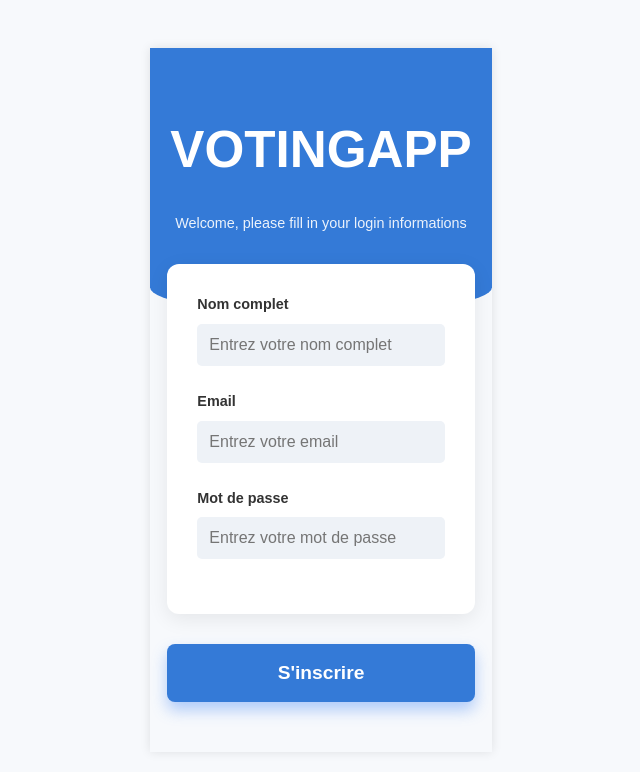
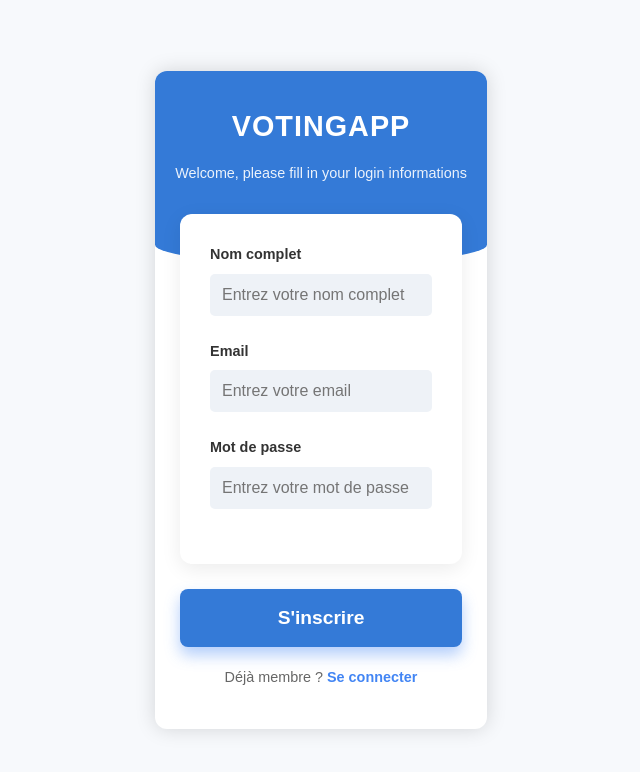
Before and after one commit to isbella-27/MyVote_appweb, a React (Vite) app: page / in a window 1280 px wide. Shown: the top 772 px of the page, without its empty margins (319-959 px from the left). Built offline with nearby package versions, Linux system fonts and the light colour scheme.

Commit message:
modification de la page register

```diff
--- a/src/Pages/Admin/Register/Register.css
+++ b/src/Pages/Admin/Register/Register.css
@@ -1,4 +1,3 @@
-
 body {
     font-family: Arial, sans-serif;
     background-color: #f7f9fc;
@@ -10,40 +9,33 @@ body {
     overflow-x: hidden;
 }
 
-
 .app-container {
     width: 100%;
-    max-width: 1000px;
+    max-width: 600px;
     position: relative;
-    z-index: 2;
-    box-shadow: 0 0 10px rgba(0, 0, 0, 0.1);
+    background-color: white;
+    box-shadow: 0 0 20px rgba(0, 0, 0, 0.15);
+    border-radius: 12px;
+    overflow: hidden;
 }
-
-.main-content {
-    width: 100%;
-    display: flex;
-    flex-direction: column;
-    align-items: center;
-    padding: 0;
-    box-sizing: border-box;
-}
-
 
 .header-area {
     width: 100%;
-    padding: 40px 20px 80px 20px;
     background-color: #347ad7;
     color: white;
     text-align: center;
     box-sizing: border-box;
+    padding: 40px 20px 80px 20px;
     border-bottom-left-radius: 50% 10%;
     border-bottom-right-radius: 50% 10%;
+    display: flex;
+    flex-direction: column;
+    align-items: center;
     position: relative;
     z-index: 10;
 }
 
-
-.main-content h1 {
+.header-area h1 {
     font-size: 1.8em;
     font-weight: bold;
     color: white;
@@ -58,27 +50,44 @@ body {
     margin-bottom: 0;
 }
 
+.main-content {
+    width: 100%;
+    display: flex;
+    flex-direction: column;
+    align-items: center;
+    padding: 0;
+    box-sizing: border-box;
+    margin-top: -50px;
+}
+
+
+.main-content form {
+    width: 100%;
+    display: flex;
+    flex-direction: column;
+    align-items: center;
+    margin: 0;
+    padding: 0;
+}
 
 .login-card {
     background-color: white;
     padding: 30px;
     border-radius: 12px;
     box-shadow: 0 5px 20px rgba(0, 0, 0, 0.08);
-    width: 90%;
+
+    width: 85%;
     box-sizing: border-box;
     position: relative;
     z-index: 20;
-    margin-top: -50px;
-    margin-bottom: 20px;
+    margin-bottom: 0;
 }
 
 
-.login-card form {
-    margin: 0;
-}
 .form-group {
     margin-bottom: 25px;
 }
+
 .form-group label {
     display: block;
     font-size: 0.9em;
@@ -87,6 +96,7 @@ body {
     margin-bottom: 8px;
     text-align: left;
 }
+
 .form-group input[type="text"],
 .form-group input[type="email"],
 .form-group input[type="password"] {
@@ -101,7 +111,7 @@ body {
 
 
 .connexion-button {
-    width: 90%;
+    width: 85%;
     padding: 18px;
     background-color: #347ad7;
     color: white;
@@ -110,17 +120,33 @@ body {
     border: none;
     border-radius: 8px;
     cursor: pointer;
-    margin-top: 10px;
-    margin-bottom: 50px;
+    margin-top: 25px;
+    margin-bottom: 0;
+
     box-shadow: 0 8px 15px rgba(66, 133, 244, 0.4);
     transition: background-color 0.3s;
 }
 
 .connexion-button:hover {
-    background-color: #4285F4;
+    background-color: #3b74db;
 }
 
 
 .text-center {
-    display: none;
+    width: 85%;
+    text-align: center;
+    margin-top: 20px;
+    margin-bottom: 40px;
 }
+
+.text-center p {
+    color: #666;
+    font-size: 0.9em;
+    margin: 0;
+}
+
+.text-center a {
+    color: #4285F4;
+    text-decoration: none;
+    font-weight: bold;
+}
--- a/src/Pages/Admin/Register/Register.tsx
+++ b/src/Pages/Admin/Register/Register.tsx
@@ -11,7 +11,7 @@ import Button from "../../../Components/Button/Button";
 
 const signupSchema = z.object({
     name: z.string().min(2, 'Nom trop court'),
-    email: z.email('Email invalide'),
+    email: z.string().email('Email invalide'),
     password: z.string().min(6, 'Mot de passe trop court'),
 });
 
@@ -28,7 +28,7 @@ export default function Register() {
             return;
         }
         localStorage.setItem("username", name);
-        navigate("/Profil");
+        navigate("/Home");
     };
 
     const [name, setName] = useState("")
@@ -47,34 +47,31 @@ export default function Register() {
     return (
         <div className="app-container">
             <div className="header-area">
-
                 <h1>VOTINGAPP</h1>
                 <p className="subtitle"> Welcome, please fill in your login informations</p>
             </div>
+
             <div className="main-content">
-                <div className='login-card'>
-                    <form onSubmit={onSubmit}>
+                <form onSubmit={onSubmit}>
+                    <div className='login-card'>
                         <div className="form-group">
-
                             <Input label='Nom complet' reference='prénoms' type='text' placeholder='Entrez votre nom complet' onChange={onFullNameChange} value={name} />
                         </div>
                         <div className="form-group">
-
                             <Input label='Email' reference='email' type='email' placeholder='Entrez votre email' onChange={onFullEmailChange} value={email} />
                         </div>
                         <div className="form-group">
-
                             <Input label='Mot de passe' reference='password' type='password' placeholder='Entrez votre mot de passe' onChange={onFullPasswordChange} value={password} />
                         </div>
-                    </form>
-                </div>
-                <Button className='connexion-button' label="S'inscrire" type='submit' />
+
+                    </div>
+                    <Button className='connexion-button' label="S'inscrire" type='submit' />
+                </form>
+
                 <div className="text-center">
                     <p>Déjà membre ? <Link to="/">Se connecter</Link></p>
                 </div>
-
             </div>
-
         </div>
     )
 }
```
